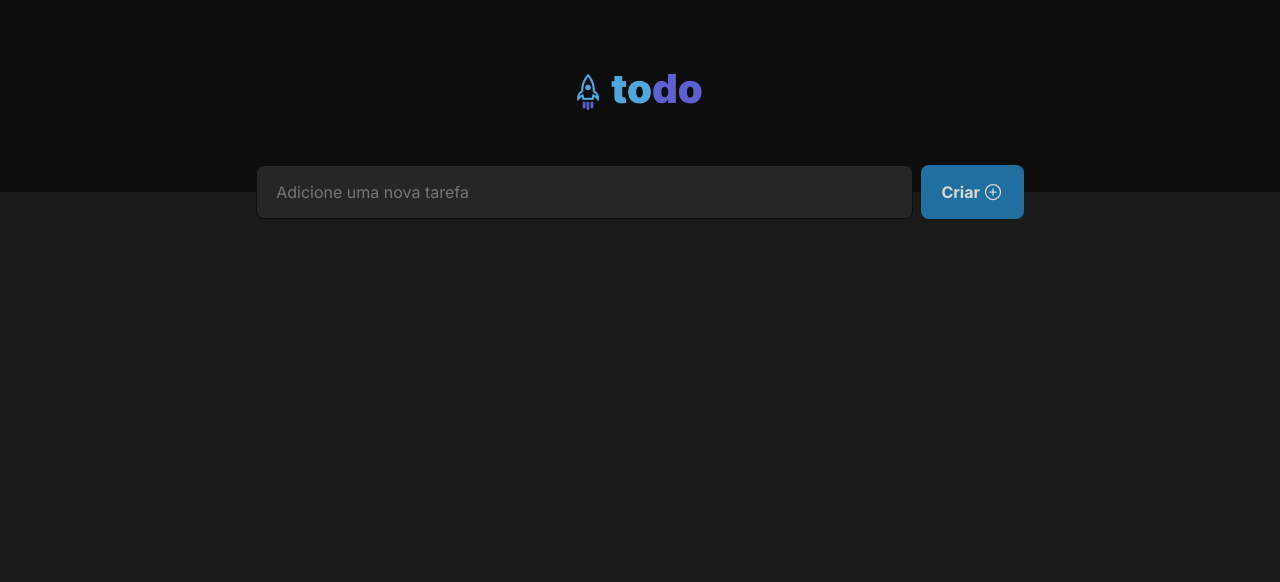
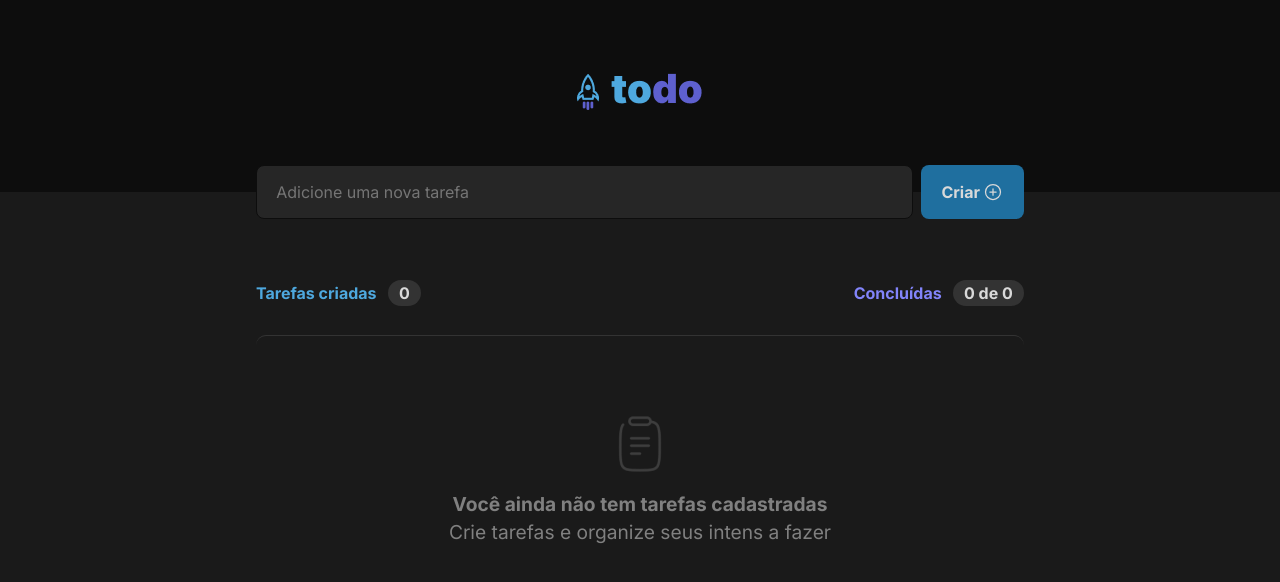
Before and after one commit to viniciussantos45/01-desafio-fundamentos-reactjs-ts, a React (Vite) app: page / in a window 1280 px wide. Shown: the top 582 px of the page. Built offline with nearby package versions, Linux system fonts and the light colour scheme.

Commit message:
Continue

```diff
--- a/src/components/Input.module.css
+++ b/src/components/Input.module.css
@@ -24,6 +24,7 @@
     border-radius: 8px;
     font-weight: bold;
     color: var(--gray-200);
+    cursor: pointer;
     transition: background-color 0.1s;
 }
 
--- a/src/components/Input.tsx
+++ b/src/components/Input.tsx
@@ -1,11 +1,29 @@
 import { PlusCircle } from 'phosphor-react';
+import { useState } from 'react';
+import { Todo } from '../contracts/Todos';
 import styles from './Input.module.css';
 
-export function Input() {
+export type InputProps = {
+    onSubmit: (titleTodo: string) => void;
+}
+
+export function Input({ onSubmit }: InputProps) {
+    const [newTodo, setNewTodo] = useState('');
+
+    function handleSubmit(event: React.FormEvent) {
+        event.preventDefault();
+        onSubmit(newTodo);
+        setNewTodo('');
+    }
+
+    function handleChangeInput(event: React.ChangeEvent<HTMLInputElement>) {
+        setNewTodo(event.target.value);
+    }
+
     return (
         <div className={styles.inputGroup}>
-            <input className={styles.inputText} type="text" placeholder='Adicione uma nova tarefa' />
-            <button className={styles.buttonSubmit} type="submit">Criar {<PlusCircle size={20} />}</button>
+            <input className={styles.inputText} type="text" placeholder='Adicione uma nova tarefa' value={newTodo} onChange={handleChangeInput} />
+            <button className={styles.buttonSubmit} type="submit" onClick={handleSubmit}>Criar {<PlusCircle size={20} />}</button>
         </div>
     )
 }
--- /dev/null
+++ b/src/components/ListTodos.module.css
@@ -0,0 +1,52 @@
+.container {
+    margin-top: 4rem;
+    width: 60vw;
+}
+
+.groupIndicators {
+    display: flex;
+    justify-content: space-between;
+}
+
+.indicator {
+    font-weight: bold;
+    color: var(--blue-300);
+}
+
+.indicatorQty {
+    color: var(--gray-200);
+    margin-left: 0.7rem;
+    border-radius: 15px;
+    background-color: var(--gray-400);
+    padding: 0.2rem 0.7rem;
+}
+
+.indicator+.indicator .titleIndicator {
+    color: var(--purple-300);
+}
+
+.emptyTodos {
+    margin-top: 2rem;
+    display: flex;
+    flex-direction: column;
+    justify-content: center;
+    align-items: center;
+    border-top: 1.5px solid var(--gray-400);
+    border-radius: 10px;
+    padding: 5rem 0;
+}
+
+.emptyTodos img {
+    margin-bottom: 1rem;
+}
+
+.emptyTodos p {
+    color: var(--gray-300);
+    font-size: 1.2rem;
+    margin-top: 0.25rem;
+    font-weight: bold;
+}
+
+.emptyTodos p+p {
+    font-weight: 400;
+}
--- /dev/null
+++ b/src/components/ListTodos.tsx
@@ -0,0 +1,40 @@
+import { ListTodosProps } from '../contracts/Todos';
+import { TodoItem } from './TodoItem';
+import list from '../assets/list.png'
+import styles from './ListTodos.module.css';
+
+export function ListTodos({ todos }: ListTodosProps) {
+
+    return (
+        <div className={styles.container}>
+            <div className={styles.groupIndicators}>
+                <div className={styles.indicator}>
+                    <span className={styles.titleIndicator}>Tarefas criadas</span>
+                    <span className={styles.indicatorQty}>{todos.length}</span>
+                </div>
+                <div className={styles.indicator}>
+                    <span className={styles.titleIndicator}>Concluídas</span>
+                    <span className={styles.indicatorQty}>{todos.filter(todo => todo.completed).length} de {todos.length}</span>
+                </div>
+            </div>
+
+            <div className={styles.groupTodos}>
+                {todos.length === 0 && (
+                    <div className={styles.emptyTodos}>
+                        <img src={list} />
+                        <p>Você ainda não tem tarefas cadastradas</p>
+                        <p>Crie tarefas e organize seus intens a fazer</p>
+                    </div>
+                )}
+
+                {todos.length > 0 && (
+                    <div className={styles.listTodos}>
+                        {todos.map(todo => (
+                            <TodoItem key={todo.id} content={todo} />
+                        ))}
+                    </div>
+                )}
+            </div>
+        </div>
+    )
+}
--- a/src/components/Main.module.css
+++ b/src/components/Main.module.css
@@ -1,7 +1,8 @@
 .mainContainer {
     background-color: var(--gray-600);
     display: flex;
-    justify-content: center;
+    align-items: center;
+    flex-direction: column;
     height: 100vh;
     padding: 0 4rem;
     margin-top: 5rem;
--- a/src/components/Main.tsx
+++ b/src/components/Main.tsx
@@ -1,10 +1,27 @@
+import { useState } from 'react';
+import { Todo } from '../contracts/Todos';
 import { Input } from './Input';
+import { ListTodos } from './ListTodos';
 import styles from './Main.module.css';
 
 export function Main() {
+    const [todos, setTodos] = useState<Todo[]>([]);
+
+    function handleCreateTodo(titleTodo: string) {
+
+        const data: Todo = {
+            id: Math.random(),
+            title: titleTodo,
+            completed: false
+        };
+
+        setTodos([data, ...todos]);
+    };
+
     return (
         <main className={styles.mainContainer}>
-            <Input />
+            <Input onSubmit={handleCreateTodo} />
+            <ListTodos todos={todos} />
         </main>
     )
 }
--- /dev/null
+++ b/src/components/TodoItem.tsx
@@ -0,0 +1,16 @@
+import { TodoProps } from '../contracts/Todos';
+import styles from './Todo.module.css';
+import { Trash } from 'phosphor-react';
+
+
+export function TodoItem({ content }: TodoProps) {
+    return (
+        <div className={styles.todo}>
+            <div className={styles.todoContent}>
+                <input type="checkbox" />
+                <p>{content.title}</p>
+            </div>
+            <button className={styles.buttonDelete}>{<Trash />}</button>
+        </div>
+    )
+}
--- /dev/null
+++ b/src/contracts/Todos.ts
@@ -0,0 +1,13 @@
+export type Todo = {
+    id: number;
+    title: string;
+    completed: boolean;
+}
+
+export type TodoProps = {
+    content: Todo;
+}
+
+export type ListTodosProps = {
+    todos: Todo[];
+}
```
Also changed, not shown: src/assets/list.png (added), src/components/Todo.module.css (added).
